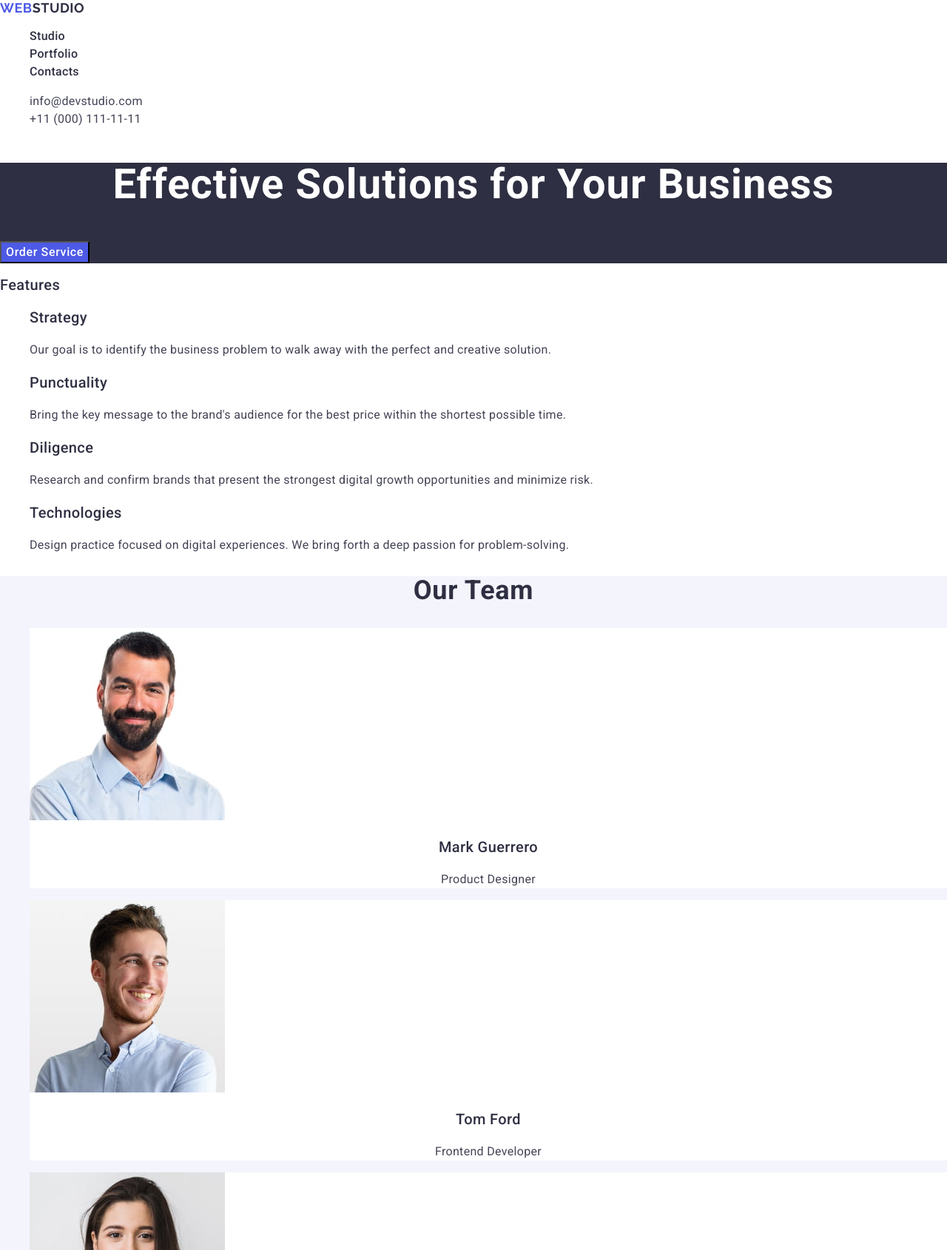
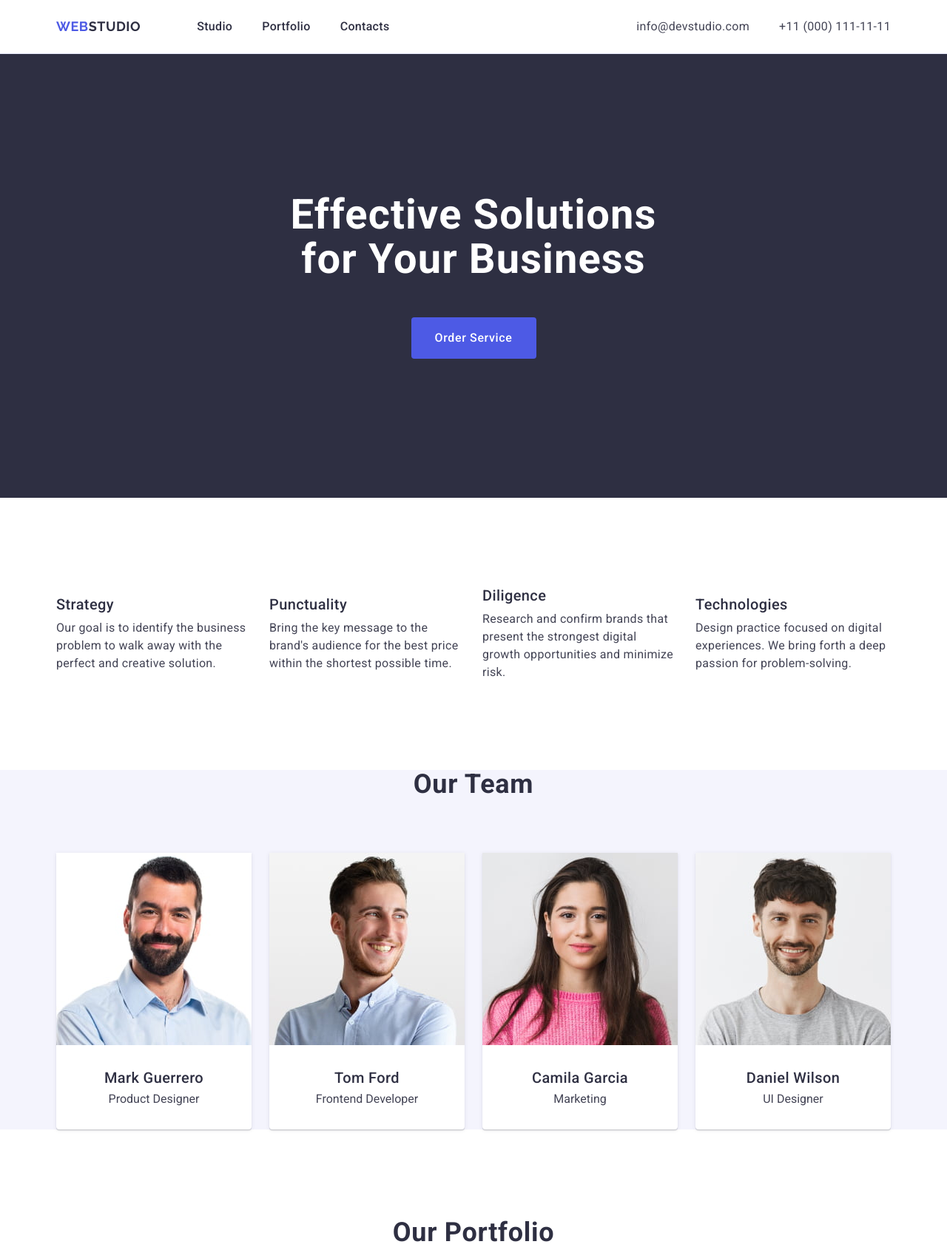
Before and after one commit to jiovuos/goit-markup-hw-03, a plain HTML site: page index.html in a window 1280 px wide. Shown: the top 1690 px of the page at 74% size. Drawn offline with nearby package versions, Linux system fonts and the light colour scheme.

Commit message:
final version

```diff
--- a/css/styles.css
+++ b/css/styles.css
@@ -1,17 +1,62 @@
+/* General Styles */
 body {
   font-family: "Roboto", sans-serif;
   color: #434455;
   background-color: #fff;
+  margin: 0;
 }
 
-ul, ol {
+h1,
+h2,
+h3,
+h4,
+h5,
+h6,
+p {
+  margin: 0;
+}
+
+ul,
+ol {
   list-style-type: none;
+  margin: 0;
+  padding: 0;
 }
 
 a {
   text-decoration: none;
 }
 
+img {
+  display: block;
+  max-width: 100%;
+  height: auto;
+}
+
+.container {
+  width: 1158px;
+  padding: 0 15px;
+  margin: 0 auto;
+}
+
+.section {
+  padding: 120px 0;
+}
+
+.visually-hidden {
+  position: absolute;
+  width: 1px;
+  height: 1px;
+  margin: -1px;
+  border: 0;
+  padding: 0;
+  white-space: nowrap;
+  clip-path: inset(100%);
+  clip: rect(0 0 0 0);
+  overflow: hidden;
+}
+
+/* Logo */
 .logo {
   font-family: "Raleway", sans-serif;
   font-weight: 700;
@@ -20,6 +65,8 @@ a {
   letter-spacing: 0.03em;
   text-transform: uppercase;
   color: #4d5ae5;
+  display: inline-block;
+  margin-bottom: 0;
 }
 
 .header-logo .logo-part {
@@ -30,7 +77,35 @@ a {
   color: #f4f4fd;
 }
 
+/* Header */
+.page-header {
+  border-bottom: 1px solid #e7e9fc;
+}
+
+.header-container {
+  display: flex;
+  align-items: center;
+}
+
+.header-nav {
+  display: flex;
+  align-items: center;
+}
+
+.header-logo {
+  margin-right: 76px;
+  padding: 24px 0;
+}
+
+.nav-list {
+  display: flex;
+  align-items: center;
+  gap: 40px;
+}
+
 .nav-link {
+  display: block;
+  padding: 24px 0;
   font-weight: 500;
   font-size: 16px;
   line-height: 1.5;
@@ -38,35 +113,52 @@ a {
   color: #2e2f42;
 }
 
+.nav-link:hover,
+.nav-link:focus {
+  color: #404bbf;
+}
+
+/* Address */
 .address {
   font-style: normal;
+  margin-left: auto;
+}
+
+.address-list {
+  display: flex;
+  align-items: center;
+  gap: 40px;
 }
 
 .address-link {
+  display: block;
+  padding: 24px 0;
   font-size: 16px;
   line-height: 1.5;
   letter-spacing: 0.02em;
   color: #434455;
 }
 
-.nav-link:hover,
-.nav-link:focus,
 .address-link:hover,
 .address-link:focus {
   color: #404bbf;
 }
 
+/* Hero Section */
 .page-hero {
   background-color: #2e2f42;
+  color: #fff;
+  padding: 188px 0;
 }
 
 .hero-title {
+  max-width: 496px;
+  margin: auto;
   font-weight: 700;
   font-size: 56px;
   line-height: 1.07;
   letter-spacing: 0.02em;
   text-align: center;
-    color: #fff;
 }
 
 .hero-btn {
@@ -77,6 +169,14 @@ a {
   color: #fff;
   background-color: #4d5ae5;
   cursor: pointer;
+  display: block;
+  min-width: 169px;
+  height: 56px;
+  border: none;
+  border-radius: 4px;
+  margin-top: 48px;
+  margin-left: auto;
+  margin-right: auto;
 }
 
 .hero-btn:hover,
@@ -84,15 +184,19 @@ a {
   background-color: #404bbf;
 }
 
-.features-title {
-    font-weight: 500;
-    font-size: 20px;
-    line-height: 1.2;
-    letter-spacing: 0.02em;
-    color: #2e2f42;
+/* Features Section */
+.features-list {
+  display: flex;
+  align-items: center;
+  gap: 24px;
 }
 
 .features-item {
+  width: calc((100% - 72px) / 4);
+}
+
+.features-title {
+  margin-bottom: 8px;
   font-weight: 500;
   font-size: 20px;
   line-height: 1.2;
@@ -108,58 +212,68 @@ a {
   color: #434455;
 }
 
+/* Our Team Section */
 .our-team {
   background-color: #f4f4fd;
 }
 
-.team-item {
-    background-color: #fff;
+.team-title {
+  margin-bottom: 72px;
 }
 
-.team-title {
-    font-weight: 700;
-    font-size: 36px;
-    line-height: 1.11;
-    letter-spacing: 0.02em;
-    text-align: center;
-    text-transform: capitalize;
-    color: #2e2f42;
+.team-list {
+  display: flex;
+  align-items: center;
+  gap: 24px;
+}
+
+.team-item {
+  width: calc((100% - 72px) / 4);
+  background-color: #fff;
+  border-radius: 0px 0px 4px 4px;
+  box-shadow: 0px 1px 6px rgba(46, 47, 66, 0.08),
+    0px 1px 1px rgba(46, 47, 66, 0.16), 0px 2px 1px rgba(46, 47, 66, 0.08);
+}
+
+.team-description {
+  padding: 32px 0;
+  max-width: 264px;
+  max-height: 184px;
 }
 
 .team-name {
-    font-weight: 500;
-    font-size: 20px;
-    line-height: 1.2;
-    letter-spacing: 0.02em;
+  margin-bottom: 8px;
   text-align: center;
-    color: #2e2f42;
 }
 
-.team-position {
-    font-weight: 400;
-    font-size: 16px;
-    line-height: 1.5;
-    letter-spacing: 0.02em;
+.team-role {
   text-align: center;
-    color: #434455;
 }
 
+/* Portfolio Section */
 .portfolio-title {
-    font-weight: 700;
-    font-size: 36px;
-    line-height: 1.11;
-    letter-spacing: 0.02em;
-    text-align: center;
-    text-transform: capitalize;
-    color: #2e2f42;
+  margin-bottom: 72px;
+}
+
+.portfolio-list {
+  display: flex;
+  flex-wrap: wrap;
+  gap: 24px;
+  row-gap: 48px;
+}
+
+.portfolio-item {
+  width: calc((100% - 48px) / 3);
+}
+
+.portfolio-text {
+  padding: 32px 16px;
+  border: 1px solid #e7e9fc;
+  border-top: none;
 }
 
 .portfolio-name {
-    font-weight: 500;
-    font-size: 20px;
-    line-height: 1.2;
-    letter-spacing: 0.02em;
-    color: #2e2f42;
+  margin-bottom: 8px;
 }
 
 .portfolio-type {
@@ -170,14 +284,49 @@ a {
   color: #434455;
 }
 
+/* Footer */
 .page-footer {
+  padding: 100px 0;
   background-color: #2e2f42;
 }
 
+.footer-logo {
+  margin-bottom: 16px;
+}
+
 .footer-text {
+  display: block;
+  max-width: 264px;
   font-weight: 400;
   font-size: 16px;
   line-height: 1.5;
   letter-spacing: 0.02em;
   color: #f4f4fd;
 }
+
+/* Typography */
+h1 {
+  font-weight: 700;
+  font-size: 56px;
+  line-height: 1.07;
+  letter-spacing: 0.02em;
+  text-align: center;
+}
+
+h2 {
+  font-weight: 700;
+  font-size: 36px;
+  line-height: 1.11;
+  letter-spacing: 0.02em;
+  text-transform: capitalize;
+  text-align: center;
+  color: #2e2f42;
+}
+
+h3 {
+  font-weight: 500;
+  font-size: 20px;
+  line-height: 1.2;
+  letter-spacing: 0.02em;
+  color: #2e2f42;
+}
--- a/index.html
+++ b/index.html
@@ -1,9 +1,10 @@
+<!-- DOCUMENT HEAD -->
 <!DOCTYPE html>
 <html lang="en">
   <head>
     <meta charset="UTF-8" />
     <meta name="viewport" content="width=device-width, initial-scale=1.0" />
-
+    <title>WebStudio</title>
     <!-- Fonts -->
     <link rel="preconnect" href="https://fonts.googleapis.com" />
     <link rel="preconnect" href="https://fonts.gstatic.com" crossorigin />
@@ -11,8 +12,7 @@
       href="https://fonts.googleapis.com/css2?family=Raleway:wght@700&family=Roboto:wght@400;500;700&display=swap"
       rel="stylesheet"
     />
-
-    <!-- Normalize and styles -->
+    <!-- Normalize CSS -->
     <link
       rel="stylesheet"
       href="https://cdnjs.cloudflare.com/ajax/libs/modern-normalize/3.0.1/modern-normalize.min.css"
@@ -20,27 +20,31 @@
       crossorigin="anonymous"
       referrerpolicy="no-referrer"
     />
+    <!-- Stylesheets -->
     <link rel="stylesheet" href="./css/styles.css" />
-
-    <title>WebStudio</title>
   </head>
   <body>
-    <!-- ============== Header ============== -->
+    <!-- HEADER -->
     <header class="page-header">
+      <div class="container header-container">
         <nav class="header-nav">
-        <a class="logo header-logo" href="./index.html"
-          >Web<span class="logo-part">Studio</span>
+          <a class="logo header-logo" href="./index.html">
+            Web<span class="logo-part">Studio</span>
           </a>
           <ul class="nav-list">
             <li class="nav-item">
               <a class="nav-link" href="./index.html">Studio</a>
             </li>
-          <li class="nav-item"><a class="nav-link" href="">Portfolio</a></li>
-          <li class="nav-item"><a class="nav-link" href="">Contacts</a></li>
+            <li class="nav-item">
+              <a class="nav-link" href="#portfolio">Portfolio</a>
+            </li>
+            <li class="nav-item">
+              <a class="nav-link" href="#contacts">Contacts</a>
+            </li>
           </ul>
         </nav>
         <address class="address">
-        <ul class="address-list">
+          <ul id="contacts" class="address-list">
             <li class="address-item">
               <a class="address-link" href="mailto:info@devstudio.com"
                 >info@devstudio.com</a
@@ -53,23 +57,29 @@
             </li>
           </ul>
         </address>
+      </div>
     </header>
-    <!-- ============== Main ============== -->
+
+    <!-- MAIN CONTENT -->
     <main>
-      <!-- ============== Hero ============== -->
+      <!-- HERO SECTION -->
       <section class="page-hero">
+        <div class="container">
           <h1 class="hero-title">Effective Solutions for Your Business</h1>
           <button class="hero-btn" type="button">Order Service</button>
+        </div>
       </section>
-      <!-- ============== Features ============== -->
-      <section class="features">
-        <h2 class="features-title">Features</h2>
+
+      <!-- FEATURES SECTION -->
+      <section class="features section">
+        <div class="container">
+          <h2 class="features-title visually-hidden">Features</h2>
           <ul class="features-list">
             <li class="features-item">
               <h3 class="features-title">Strategy</h3>
               <p class="features-text">
-              Our goal is to identify the business problem to walk away with the
-              perfect and creative solution.
+                Our goal is to identify the business problem to walk away with
+                the perfect and creative solution.
               </p>
             </li>
             <li class="features-item">
@@ -94,9 +104,12 @@
               </p>
             </li>
           </ul>
+        </div>
       </section>
-      <!-- ============== Our Team ============== -->
+
+      <!-- TEAM SECTION -->
       <section class="our-team">
+        <div class="container">
           <h2 class="team-title">Our Team</h2>
           <ul class="team-list">
             <li class="team-item">
@@ -106,8 +119,10 @@
                 width="264"
                 height="260"
               />
+              <div class="team-description">
                 <h3 class="team-name">Mark Guerrero</h3>
-            <p class="team-position">Product Designer</p>
+                <p class="team-role">Product Designer</p>
+              </div>
             </li>
             <li class="team-item">
               <img
@@ -116,8 +131,10 @@
                 width="264"
                 height="260"
               />
+              <div class="team-description">
                 <h3 class="team-name">Tom Ford</h3>
-            <p class="team-position">Frontend Developer</p>
+                <p class="team-role">Frontend Developer</p>
+              </div>
             </li>
             <li class="team-item">
               <img
@@ -126,8 +143,10 @@
                 width="264"
                 height="260"
               />
+              <div class="team-description">
                 <h3 class="team-name">Camila Garcia</h3>
-            <p class="team-position">Marketing</p>
+                <p class="team-role">Marketing</p>
+              </div>
             </li>
             <li class="team-item">
               <img
@@ -136,14 +155,19 @@
                 width="264"
                 height="260"
               />
+              <div class="team-description">
                 <h3 class="team-name">Daniel Wilson</h3>
-            <p class="team-position">UI Designer</p>
+                <p class="team-role">UI Designer</p>
+              </div>
             </li>
           </ul>
+        </div>
       </section>
-      <!-- ============== Portfolio ============== -->
-      <section class="portfolio">
-        <h2 class="portfolio-title">Portfolio</h2>
+
+      <!-- PORTFOLIO SECTION -->
+      <section id="portfolio" class="portfolio section">
+        <div class="container">
+          <h2 class="portfolio-title">Our Portfolio</h2>
           <ul class="portfolio-list">
             <li class="portfolio-item">
               <img
@@ -152,18 +176,22 @@
                 width="360"
                 height="300"
               />
+              <div class="portfolio-text">
                 <h3 class="portfolio-name">Banking App</h3>
                 <p class="portfolio-type">App</p>
+              </div>
             </li>
-          <li>
+            <li class="portfolio-item">
               <img
                 src="./images/portfolio-images/cashless-payment.jpg"
                 alt="Cashless Payment"
                 width="360"
                 height="300"
               />
+              <div class="portfolio-text">
                 <h3 class="portfolio-name">Cashless Payment</h3>
                 <p class="portfolio-type">Marketing</p>
+              </div>
             </li>
             <li class="portfolio-item">
               <img
@@ -172,8 +200,10 @@
                 width="360"
                 height="300"
               />
+              <div class="portfolio-text">
                 <h3 class="portfolio-name">Meditation App</h3>
                 <p class="portfolio-type">App</p>
+              </div>
             </li>
             <li class="portfolio-item">
               <img
@@ -182,8 +212,10 @@
                 width="360"
                 height="300"
               />
+              <div class="portfolio-text">
                 <h3 class="portfolio-name">Taxi Service</h3>
                 <p class="portfolio-type">Marketing</p>
+              </div>
             </li>
             <li class="portfolio-item">
               <img
@@ -192,32 +224,39 @@
                 width="360"
                 height="300"
               />
+              <div class="portfolio-text">
                 <h3 class="portfolio-name">Screen Illustrations</h3>
                 <p class="portfolio-type">Design</p>
+              </div>
             </li>
             <li class="portfolio-item">
               <img
                 src="./images/portfolio-images/online-courses.jpg"
-              alt="Online
-            Courses"
+                alt="Online Courses"
                 width="360"
                 height="300"
               />
+              <div class="portfolio-text">
                 <h3 class="portfolio-name">Online Courses</h3>
                 <p class="portfolio-type">Marketing</p>
+              </div>
             </li>
           </ul>
+        </div>
       </section>
     </main>
-    <!-- ============== Footer ============== -->
+
+    <!-- FOOTER -->
     <footer class="page-footer">
+      <div class="container">
         <a class="logo footer-logo" href="./index.html"
           >Web <span class="logo-part">Studio</span></a
         >
         <p class="footer-text">
-        Increase the flow of customers and sales for your business with digital
-        marketing & growth solutions.
+          Increase the flow of customers and sales for your business with
+          digital marketing & growth solutions.
         </p>
+      </div>
     </footer>
   </body>
 </html>
```
Lines whose indentation alone changed are shown as unchanged.
